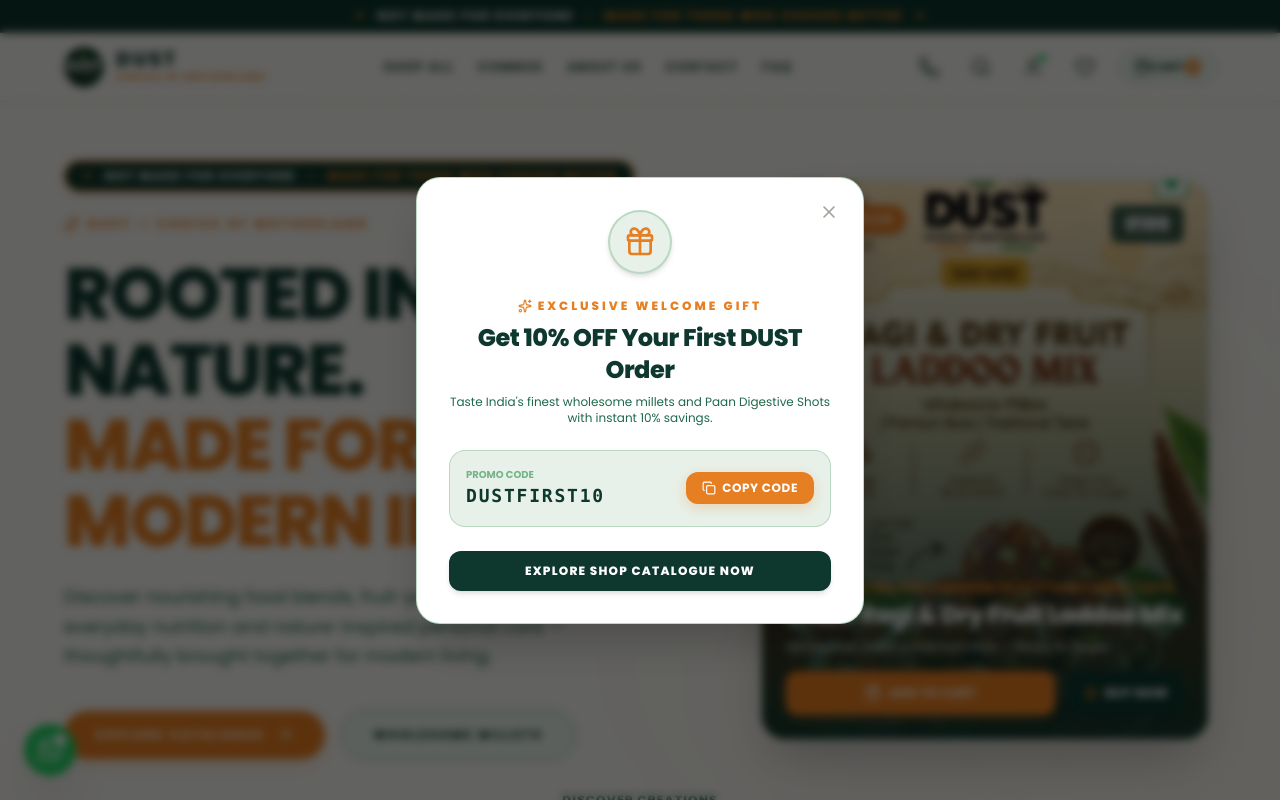
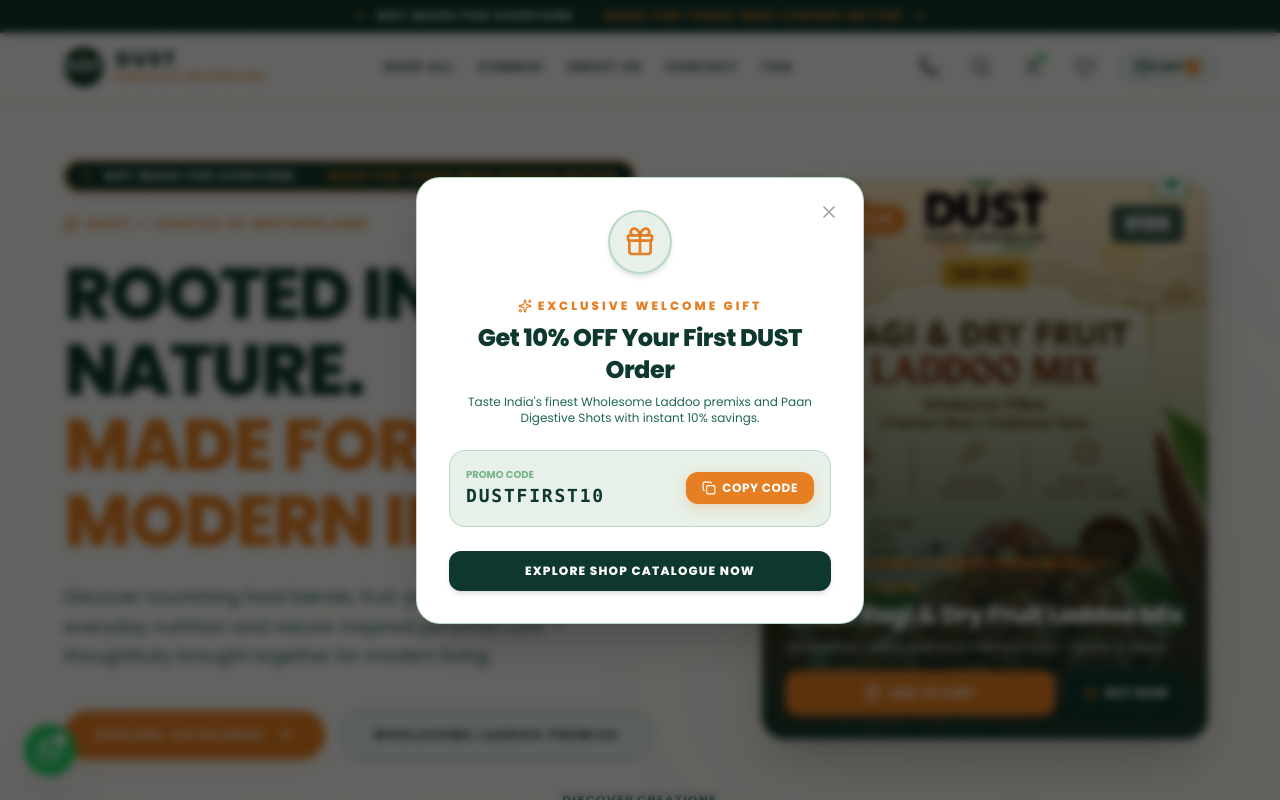
Before and after one commit to webakoofgit-png/Dust-organic-farm-, a React (Vite) app: page / in a window 1280 px wide. Shown: the top 800 px of the page. Built offline with nearby package versions, Linux system fonts and the light colour scheme.

Commit message:
change the name from wholesome miliets to wholesome laddoo premix

```diff
--- a/src/components/cinematic/FirstOrderModal.tsx
+++ b/src/components/cinematic/FirstOrderModal.tsx
@@ -50,7 +50,7 @@
             Get 10% OFF Your First DUST Order
           </h2>
           <p className="text-xs text-[#1F684B]">
-            Taste India's finest wholesome millets and Paan Digestive Shots with instant 10% savings.
+            Taste India's finest Wholesome Laddoo premixs and Paan Digestive Shots with instant 10% savings.
           </p>
         </div>
 
--- a/src/lib/data.ts
+++ b/src/lib/data.ts
@@ -50,7 +50,7 @@
   address: "Silver Gracia, Ravet, Pune – 412101, Maharashtra, India",
   tagline: "CHOICE OF MOTHERLAND",
   coreProposition: "Indian Taste × Convenience × Ingredient Transparency × Accessible Pricing",
-  purpose: "Building India’s next generation of consumer brands — from nourishing food and wholesome millet mixes to fruit powders and personal care.",
+  purpose: "Building India’s next generation of consumer brands — from nourishing food and Wholesome Laddoo premix mixes to fruit powders and personal care.",
   vision: "Build a nationally recognized Indian consumer brand that originates in India and scales globally.",
 };
 
@@ -128,10 +128,10 @@
     slug: "shahi-ragi-dry-fruit-laddoo-mix",
     name: "Shahi Ragi & Dry Fruit Laddoo Mix",
     shortName: "Ragi Laddoo Mix",
-    subtitle: "Wholesome Millets | Premium Nuts | Traditional Taste",
-    pitch: "Wholesome Millets & Premium Nuts — Ready to Shape",
+    subtitle: "Wholesome Laddoo premixs | Premium Nuts | Traditional Taste",
+    pitch: "Wholesome Laddoo premixs & Premium Nuts — Ready to Shape",
     category: "wholesome-millets",
-    categoryLabel: "Wholesome Millets",
+    categoryLabel: "Wholesome Laddoo premixs",
     price: 199,
     originalPrice: 249,
     priceDisplay: "₹199",
@@ -139,7 +139,7 @@
     unitDisplay: "₹199 / 250g Pack",
     savePercent: 20,
     netWeight: "250g",
-    badges: ["Wholesome Millets", "Premium Dry Fruits", "No Added Sugar"],
+    badges: ["Wholesome Laddoo premixs", "Premium Dry Fruits", "No Added Sugar"],
     description: [
       "Made with nutritious Ragi and a delicious blend of dry fruits, our Ragi & Dry Fruit Laddoo Mix is a convenient way to prepare tasty, wholesome laddoos at home.",
       "Perfect for breakfast, snacking, or whenever you crave something naturally delicious.",
@@ -192,7 +192,7 @@
           "Shape the mixture by hand into round, wholesome laddoos. Enjoy fresh, healthy nutrition anytime.",
       },
     ],
-    heritageTitle: "Wholesome Millet Heritage",
+    heritageTitle: "Wholesome Laddoo premix Heritage",
     heritageQuote:
       "Natural nutrition for a healthier tomorrow. Made for those who choose better — crafted with pure finger millet (ragi), crunchy roasted nuts, and pure date powder.",
     images: [
@@ -320,7 +320,7 @@
 export const collections: Collection[] = [
   {
     slug: "wholesome-millets",
-    name: "Wholesome Millets",
+    name: "Wholesome Laddoo premixs",
     titleLines: ["Wholesome", "Millets."],
     tagline: "Ancient grains & traditional dry fruit mixes crafted for everyday nutrition.",
     description:
@@ -392,7 +392,7 @@
     crossTitle: "Looking for wholesome nutrition?",
     crossText:
       "Cross over to our superfoods shelf — traditional Shahi Ragi & Dry Fruit Laddoo Mix for everyday bone health and sustained energy.",
-    crossCta: "Explore Wholesome Millets",
+    crossCta: "Explore Wholesome Laddoo premixs",
     crossHref: "/collections/wholesome-millets",
     heroImage: "/paan_image_1.jpeg",
   },
@@ -410,7 +410,7 @@
 export const journalPosts: JournalPost[] = [
   {
     slug: "the-art-of-traditional-ragi-laddoos",
-    tag: "Wholesome Millets",
+    tag: "Wholesome Laddoo premixs",
     date: "June 2025",
     title: "The Art of Wholesome Ragi & Dry Fruit Laddoos",
     excerpt:
--- a/src/pages/About.tsx
+++ b/src/pages/About.tsx
@@ -227,7 +227,7 @@
             Originated in India. Scaled for the World.
           </h2>
           <p className="text-sm text-[#1F684B] leading-relaxed font-normal">
-            {companyInfo.brand} is parented by <strong>{companyInfo.name}</strong>. Our vision goes beyond a single product category. Starting with wholesome millet mixes, convenient fruit powders, and heritage digestive shots, we are building a broad portfolio of Indian consumer products.
+            {companyInfo.brand} is parented by <strong>{companyInfo.name}</strong>. Our vision goes beyond a single product category. Starting with Wholesome Laddoo premix mixes, convenient fruit powders, and heritage digestive shots, we are building a broad portfolio of Indian consumer products.
           </p>
           <p className="text-sm text-[#1F684B] leading-relaxed font-normal">
             We believe traditional Indian culinary and wellness wisdom holds global appeal when paired with modern hygienic packaging discipline.
--- a/src/pages/Admin.tsx
+++ b/src/pages/Admin.tsx
@@ -69,7 +69,7 @@
 
   // State 2: Categories
   const [categories, setCategories] = useState([
-    { id: 1, name: "Wholesome Millets", slug: "wholesome-millets", count: 1, desc: "Traditional millet mixes and dry fruit laddoo premixes with zero added sugar." },
+    { id: 1, name: "Wholesome Laddoo premixs", slug: "wholesome-millets", count: 1, desc: "Traditional millet mixes and dry fruit laddoo premixes with zero added sugar." },
     { id: 2, name: "Heritage Wellness", slug: "heritage-wellness", count: 1, desc: "Post-meal digestive mixes and royal paan shots inspired by Banaras traditions." },
   ]);
 
@@ -82,7 +82,7 @@
   // State 4: Homepage Banners
   const [banners, setBanners] = useState([
     { id: 1, title: "Royal Paan Digestive Shot", subtitle: "Real Betel Leaf & Gulkand After-Meal Shot", cta: "Shop Digestives", status: "Active" },
-    { id: 2, title: "Shahi Ragi & Dry Fruit Laddoo Mix", subtitle: "Wholesome Millets & Real Nuts - Zero Added Sugar", cta: "Explore Range", status: "Active" },
+    { id: 2, title: "Shahi Ragi & Dry Fruit Laddoo Mix", subtitle: "Wholesome Laddoo premixs & Real Nuts - Zero Added Sugar", cta: "Explore Range", status: "Active" },
   ]);
 
   // State 5: Customer Reviews Moderation
@@ -162,7 +162,7 @@
       subtitle: newProductServings,
       pitch: newProductDescription,
       category: newProductCategory,
-      categoryLabel: newProductCategory === "wholesome-millets" ? "Wholesome Millets" : "Heritage Wellness",
+      categoryLabel: newProductCategory === "wholesome-millets" ? "Wholesome Laddoo premixs" : "Heritage Wellness",
       price: newProductPrice,
       originalPrice: newProductOriginalPrice,
       priceDisplay: `₹${newProductPrice}`,
@@ -894,7 +894,7 @@
                     onChange={(e) => setNewProductCategory(e.target.value as any)}
                     className="w-full bg-[#F6F5F0] border border-[#74B487]/40 rounded-xl p-3 text-[#0E382E] font-semibold"
                   >
-                    <option value="wholesome-millets">Wholesome Millets</option>
+                    <option value="wholesome-millets">Wholesome Laddoo premixs</option>
                     <option value="heritage-wellness">Heritage Wellness</option>
                   </select>
                 </div>
--- a/src/pages/Combos.tsx
+++ b/src/pages/Combos.tsx
@@ -40,7 +40,7 @@
             </h2>
 
             <p className="text-xs text-[#1F684B] leading-relaxed">
-              1× Shahi Ragi & Dry Fruit Laddoo Mix (250g) + 1× Paan Digestive Shot Box (20g). The ideal combination of wholesome millet nutrition and royal post-meal digestive freshness.
+              1× Shahi Ragi & Dry Fruit Laddoo Mix (250g) + 1× Paan Digestive Shot Box (20g). The ideal combination of Wholesome Laddoo premix nutrition and royal post-meal digestive freshness.
             </p>
 
             <ul className="space-y-2 text-xs text-[#0E382E] font-semibold">
--- a/src/pages/Home.tsx
+++ b/src/pages/Home.tsx
@@ -43,10 +43,10 @@
     slug: "shahi-ragi-dry-fruit-laddoo-mix",
     name: "Shahi Ragi & Dry Fruit Laddoo Mix",
     shortName: "Ragi Laddoo Mix",
-    subtitle: "Wholesome Millets | Premium Nuts | Traditional Taste",
-    pitch: "Wholesome Millets & Premium Nuts — Ready to Shape",
+    subtitle: "Wholesome Laddoo premixs | Premium Nuts | Traditional Taste",
+    pitch: "Wholesome Laddoo premixs & Premium Nuts — Ready to Shape",
     category: "wholesome-millets",
-    categoryLabel: "Wholesome Millets",
+    categoryLabel: "Wholesome Laddoo premixs",
     price: 199,
     originalPrice: 249,
     priceDisplay: "₹199",
@@ -54,7 +54,7 @@
     unitDisplay: "₹199 / 250g Pack",
     savePercent: 20,
     netWeight: "250g",
-    badges: ["Wholesome Millets", "Premium Dry Fruits", "No Added Sugar"],
+    badges: ["Wholesome Laddoo premixs", "Premium Dry Fruits", "No Added Sugar"],
     description: ["Made with nutritious Ragi and a delicious blend of dry fruits."],
     ingredients: "Ragi, Date Powder, Almond, Cashew, Pumpkin Seed, Sunflower Seed, Watermelon Seed, Flax Seed, Cardamom.",
     storage: "Keep in a cool dry place.",
@@ -142,7 +142,7 @@
                 to="/collections/wholesome-millets"
                 className="px-8 py-4 bg-[#E8F1E9] hover:bg-[#74B487]/20 border border-[#74B487] text-[#0E382E] text-xs font-extrabold uppercase tracking-[0.2em] rounded-full transition-all"
               >
-                Wholesome Millets
+                Wholesome Laddoo premixs
               </Link>
             </div>
           </div>
@@ -220,7 +220,7 @@
             NOT MADE FOR EVERYONE • MADE FOR THOSE WHO CHOOSE BETTER
           </span>
           <span>•</span>
-          <span>WHOLESOME MILLETS & DRY FRUITS</span>
+          <span>Wholesome Laddoo premixS & DRY FRUITS</span>
           <span>•</span>
           <span>ROYAL PAAN DIGESTIVE SHOT</span>
           <span>•</span>
@@ -234,7 +234,7 @@
             NOT MADE FOR EVERYONE • MADE FOR THOSE WHO CHOOSE BETTER
           </span>
           <span>•</span>
-          <span>WHOLESOME MILLETS & DRY FRUITS</span>
+          <span>Wholesome Laddoo premixS & DRY FRUITS</span>
           <span>•</span>
           <span>ZERO ADDED SUGAR</span>
           <span>•</span>
@@ -249,7 +249,7 @@
             NOT MADE FOR EVERYONE • MADE FOR THOSE WHO CHOOSE BETTER
           </span>
           <span>•</span>
-          <span>WHOLESOME MILLETS & DRY FRUITS</span>
+          <span>Wholesome Laddoo premixS & DRY FRUITS</span>
           <span>•</span>
           <span>ROYAL PAAN DIGESTIVE SHOT</span>
           <span>•</span>
@@ -263,7 +263,7 @@
             NOT MADE FOR EVERYONE • MADE FOR THOSE WHO CHOOSE BETTER
           </span>
           <span>•</span>
-          <span>WHOLESOME MILLETS & DRY FRUITS</span>
+          <span>Wholesome Laddoo premixS & DRY FRUITS</span>
           <span>•</span>
           <span>ZERO ADDED SUGAR</span>
           <span>•</span>
@@ -424,7 +424,7 @@
         <div className="max-w-7xl mx-auto space-y-16 relative z-10">
           <div className="text-center space-y-3 max-w-3xl mx-auto">
             <span className="text-xs uppercase tracking-[0.3em] text-[#E67E22] font-extrabold bg-white px-4 py-1.5 rounded-full border border-[#74B487]/40 inline-block shadow-xs">
-              WHOLESOME MILLETS • 100% NATURAL NUTRITION
+              Wholesome Laddoo premixS • 100% NATURAL NUTRITION
             </span>
             <h2 className="text-3xl sm:text-5xl font-extrabold text-[#0E382E] tracking-tight">
               TRADITION REIMAGINED. <br />
--- a/src/pages/Shop.tsx
+++ b/src/pages/Shop.tsx
@@ -49,7 +49,7 @@
           Shop All Creations
         </h1>
         <p className="text-[#1F684B] text-sm max-w-xl font-normal">
-          Explore our range of wholesome millets, nutritious laddoo mixes, and heritage wellness creations — Choice of Motherland.
+          Explore our range of Wholesome Laddoo premixs, nutritious laddoo mixes, and heritage wellness creations — Choice of Motherland.
         </p>
       </div>
 
@@ -75,7 +75,7 @@
                 : "bg-white text-[#0E382E] hover:bg-[#74B487]/20 border border-[#74B487]/40"
             }`}
           >
-            Wholesome Millets
+            Wholesome Laddoo premixs
           </button>
           <button
             onClick={() => setSelectedCategory("heritage-wellness")}
```
